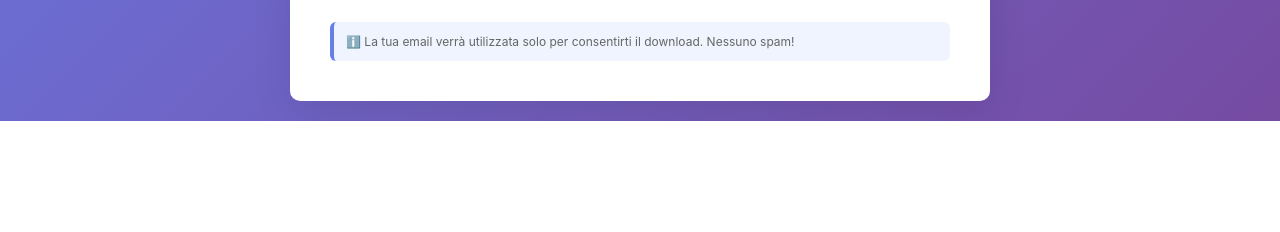
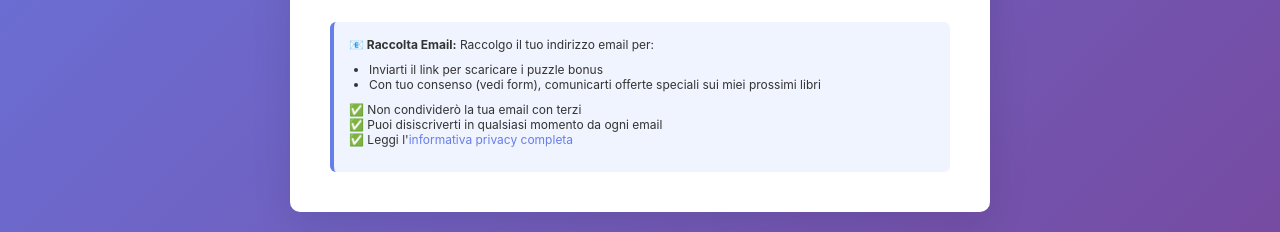
Before and after one commit to maurizioemiliani80-glitch/Sudoku-LA-GUIDA-75-puzzle, a plain HTML site: page index.html in a window 1280 px wide. Shown: the part 753-985 px from the top of the page. Before the commit the page ends 874 px from the top, so only its background shows below. Drawn offline with Linux system fonts and the light colour scheme.

Commit message:
Update index.html

```diff
--- a/index.html
+++ b/index.html
@@ -50,12 +50,29 @@
 
         .info {
             background: #f0f4ff;
-            padding: 12px;
+            padding: 15px;
             border-radius: 6px;
             margin-top: 20px;
             font-size: 12px;
-            color: #666;
+            color: #333;
             border-left: 4px solid #667eea;
+        }
+
+        .info p {
+            margin: 0 0 10px 0;
+        }
+
+        .info ul {
+            margin: 10px 0;
+        }
+
+        .info a {
+            color: #667eea;
+            text-decoration: none;
+        }
+
+        .info a:hover {
+            text-decoration: underline;
         }
     </style>
 </head>
@@ -64,10 +81,21 @@
         <h1>🎉 Puzzle Sudoku Bonus</h1>
         <p class="subtitle">Scarica gratuitamente i puzzle aggiuntivi per continuare a giocare</p>
 
-        <iframe src="https://docs.google.com/forms/d/e/1FAIpQLSfXe7Dw0DorT9sGf0nuPqyA3mO-6tfPicSiY-jaXVVeo9fcoQ/viewform?usp=publish-editor" height="600" frameborder="0" marginheight="0" marginwidth="0">Caricamento…</iframe>
+        <!-- FORM GOOGLE FORMS -->
+        <iframe src="https://forms.gle/tf7PTWr6rjBzZ91V9" height="600" frameborder="0" marginheight="0" marginwidth="0">Caricamento…</iframe>
 
+        <!-- SEZIONE PRIVACY E INFORMATIVA -->
         <div class="info">
-            ℹ️ La tua email verrà utilizzata solo per consentirti il download. Nessuno spam!
+            <p><strong>📧 Raccolta Email:</strong> Raccolgo il tuo indirizzo email per:</p>
+            <ul style="margin-left: 20px; font-size: 12px;">
+                <li>Inviarti il link per scaricare i puzzle bonus</li>
+                <li>Con tuo consenso (vedi form), comunicarti offerte speciali sui miei prossimi libri</li>
+            </ul>
+            <p style="font-size: 12px; margin-top: 10px;">
+                ✅ Non condividerò la tua email con terzi<br>
+                ✅ Puoi disiscriverti in qualsiasi momento da ogni email<br>
+                ✅ Leggi l'<a href="#privacy">informativa privacy completa</a>
+            </p>
         </div>
     </div>
 </body>
```
